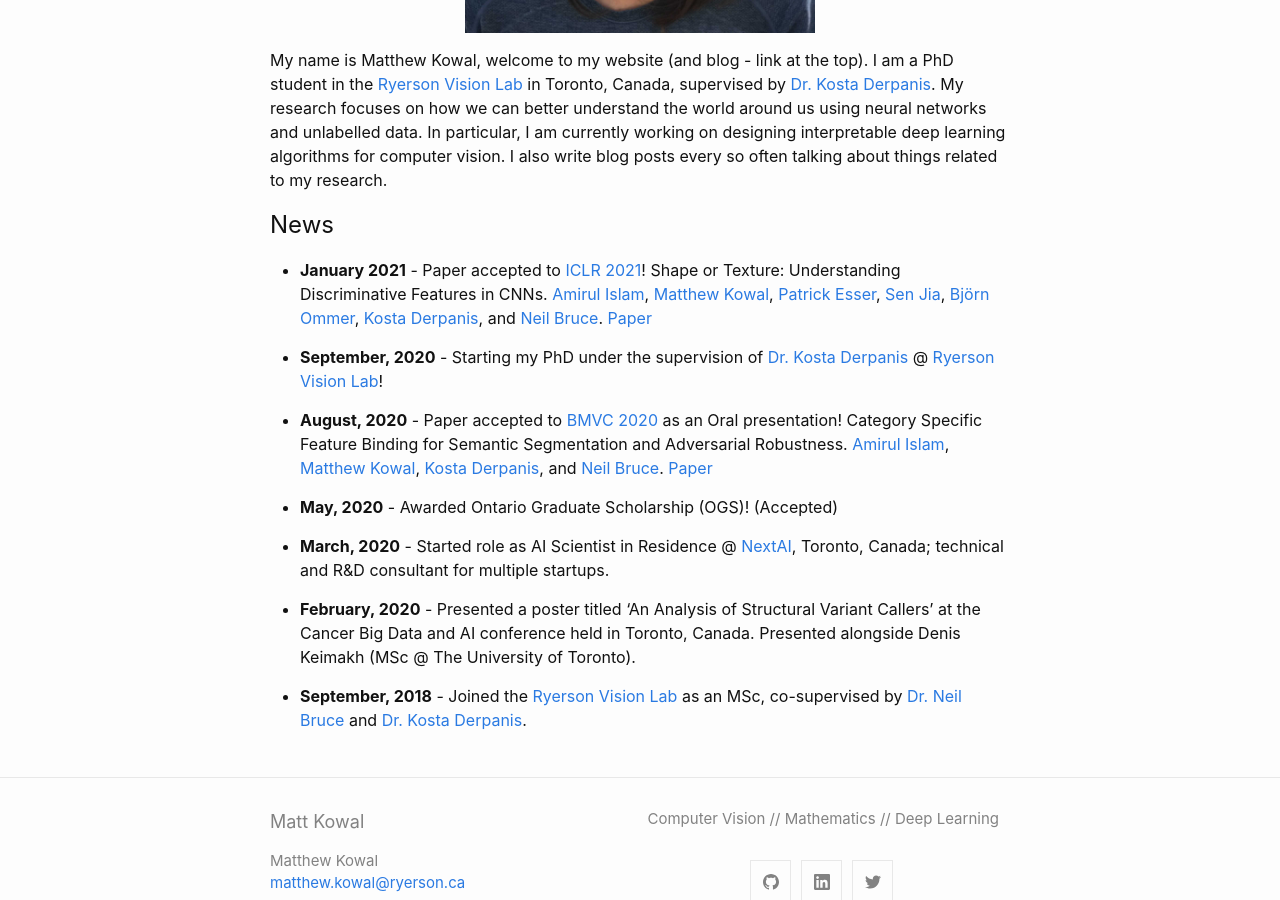
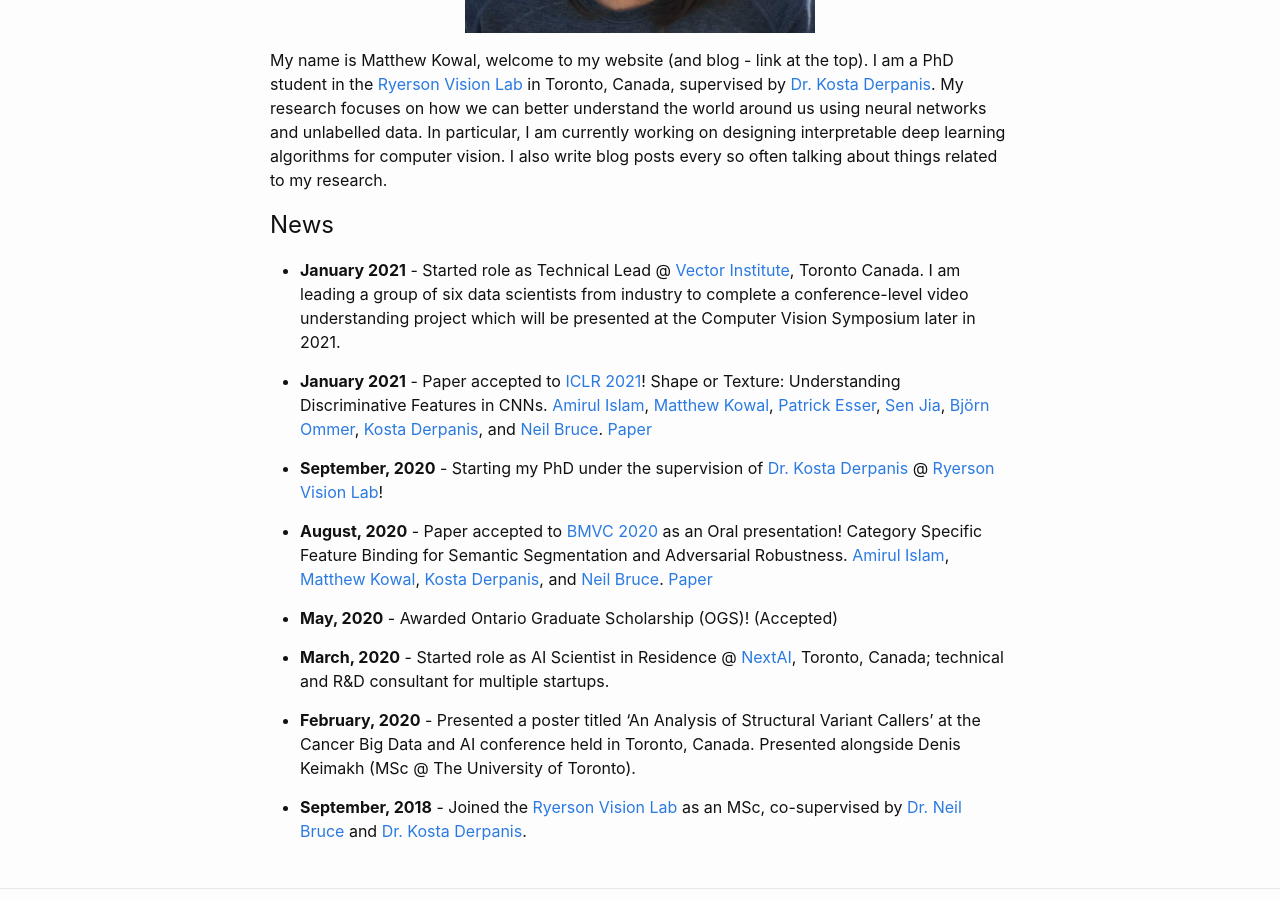
Before and after one commit to MKowal2/MKowal4.github.io, a Jekyll site: the page built from index.md, in a window 1280 px wide and 900 px high, scrolled down 526 px. Built offline with Jekyll 4.4.1, drawn with Linux system fonts in a browser that asks for light colours.

Commit message:
Update index.md

```diff
--- a/index.md
+++ b/index.md
@@ -19,6 +19,8 @@ My name is Matthew Kowal, welcome to my website (and blog - link at the top). I
 
 ## News
 
+* **January 2021** - Started role as Technical Lead @ [Vector Institute](https://vectorinstitute.ai/), Toronto Canada. I am leading a group of six data scientists from industry to complete a conference-level video understanding project which will be presented at the Computer Vision Symposium later in 2021.
+
 * **January 2021** - Paper accepted to [ICLR 2021](https://iclr.cc/)! Shape or Texture: Understanding Discriminative Features in CNNs. [Amirul Islam](https://www.cs.ryerson.ca/~amirul/), [Matthew Kowal](https://mkowal2.github.io/), [Patrick Esser](https://hci.iwr.uni-heidelberg.de/users/pesser), [Sen Jia](https://scholar.google.com/citations?user=WOsy1foAAAAJ&hl=en), [Björn Ommer](https://hci.iwr.uni-heidelberg.de/people/bommer), [Kosta Derpanis](https://www.cs.ryerson.ca/~kosta/), and [Neil Bruce](https://www.cs.ryerson.ca/~bruce/). [Paper](https://arxiv.org/abs/2101.11604)
 
 * **September, 2020** - Starting my PhD under the supervision of [Dr. Kosta Derpanis](https://cs.ryerson.ca/~kosta/) @ [Ryerson Vision Lab](https://ryersonvisionlab.github.io/)!
```
